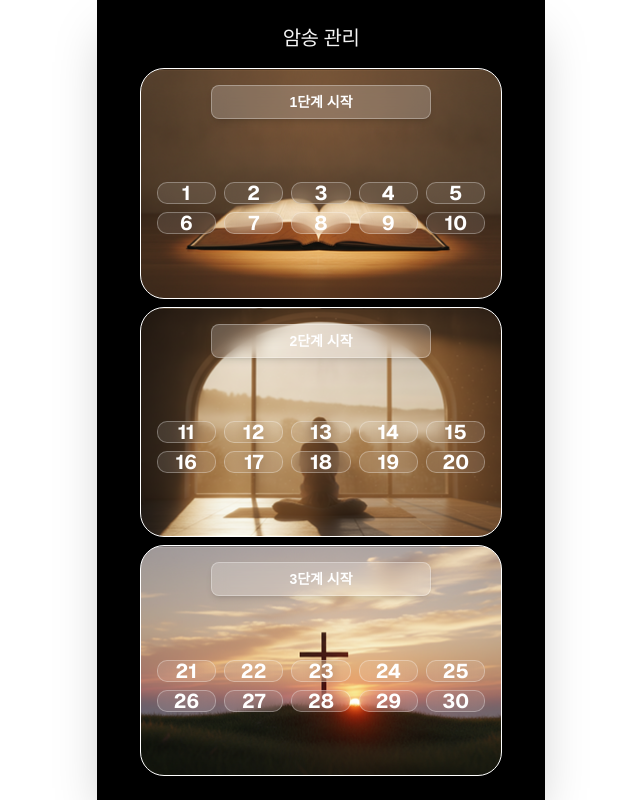
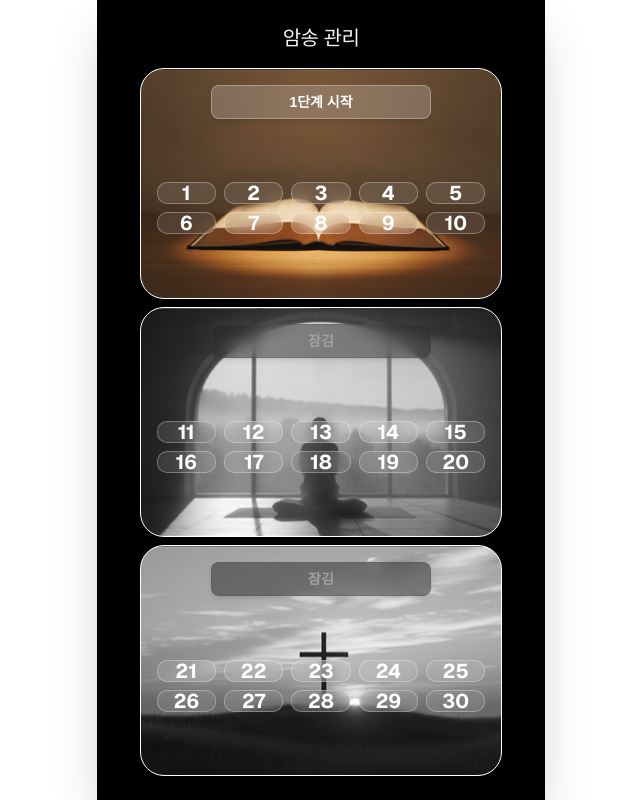
Before and after one commit to ashreihaish06-sys/biblemem, a Next.js app: page /manage in a window 1280 px wide. Shown: the whole page, without its empty margins (319-959 px from the left). Built offline with nearby package versions, Linux system fonts and the light colour scheme.

Commit message:
feat: unlock stage 2 and 3 sequentially only after previous stages are fully completed

```diff
--- a/src/components/memorize/StageSection.tsx
+++ b/src/components/memorize/StageSection.tsx
@@ -27,7 +27,11 @@ export function StageSection({ stage, verses }: StageSectionProps) {
     }
   }, []);
 
+  const isLocked = stage > 1 && Array.from({ length: (stage - 1) * 10 }).some((_, i) => !completedDates[i]);
+
   const handleStart = () => {
+    if (isLocked) return;
+
     // Find the first uncompleted verse in this stage
     const uncompletedVerse = verses.find(verse => !completedDates[verse.id - 1]);
 
@@ -47,7 +51,7 @@ export function StageSection({ stage, verses }: StageSectionProps) {
     <motion.div
       initial={{ opacity: 0, y: 20 }}
       animate={{ opacity: 1, y: 0 }}
-      className="w-full h-full rounded-3xl shadow-xl p-4 border border-white flex flex-col items-center space-y-4 overflow-hidden relative justify-center"
+      className={`w-full h-full rounded-3xl shadow-xl p-4 border border-white flex flex-col items-center space-y-4 overflow-hidden relative justify-center ${isLocked ? 'grayscale opacity-70' : ''}`}
       style={{
         backgroundImage: `url('/bg-stage${stage}.png')`,
         backgroundSize: 'cover',
@@ -56,9 +60,14 @@ export function StageSection({ stage, verses }: StageSectionProps) {
     >
       <button
         onClick={handleStart}
-        className="w-2/3 py-1.5 rounded-lg bg-white/20 text-white font-semibold text-sm hover:bg-white/30 transition-colors shadow-md border border-white/30 backdrop-blur-sm"
+        disabled={isLocked}
+        className={`w-2/3 py-1.5 rounded-lg font-semibold text-sm transition-colors shadow-md border backdrop-blur-sm ${
+          isLocked
+            ? 'bg-neutral-800/50 text-neutral-400 border-neutral-600/30 cursor-not-allowed'
+            : 'bg-white/20 text-white hover:bg-white/30 border-white/30'
+        }`}
       >
-        {stage}단계 시작
+        {isLocked ? '잠김' : `${stage}단계 시작`}
       </button>
 
       <div className="w-full flex-1 flex flex-col justify-center">
```
